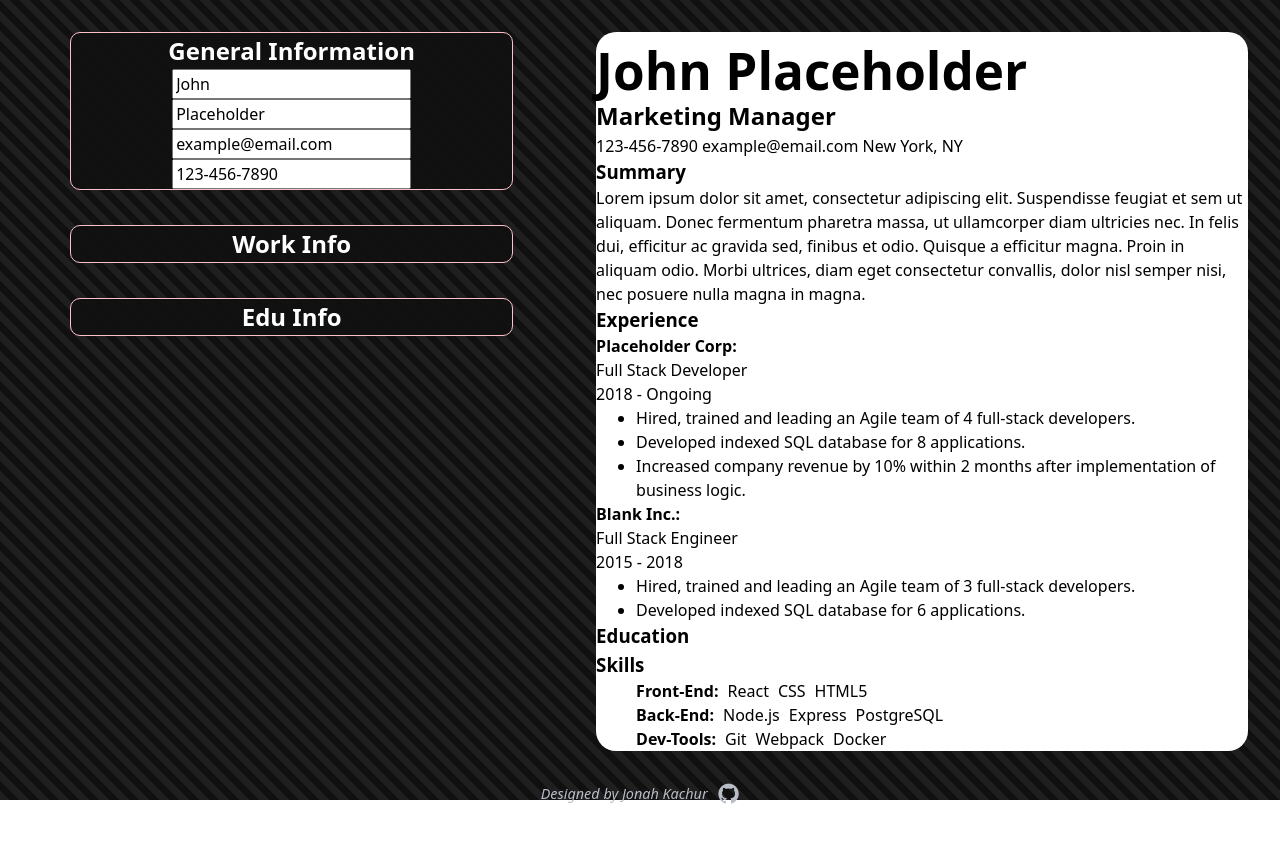
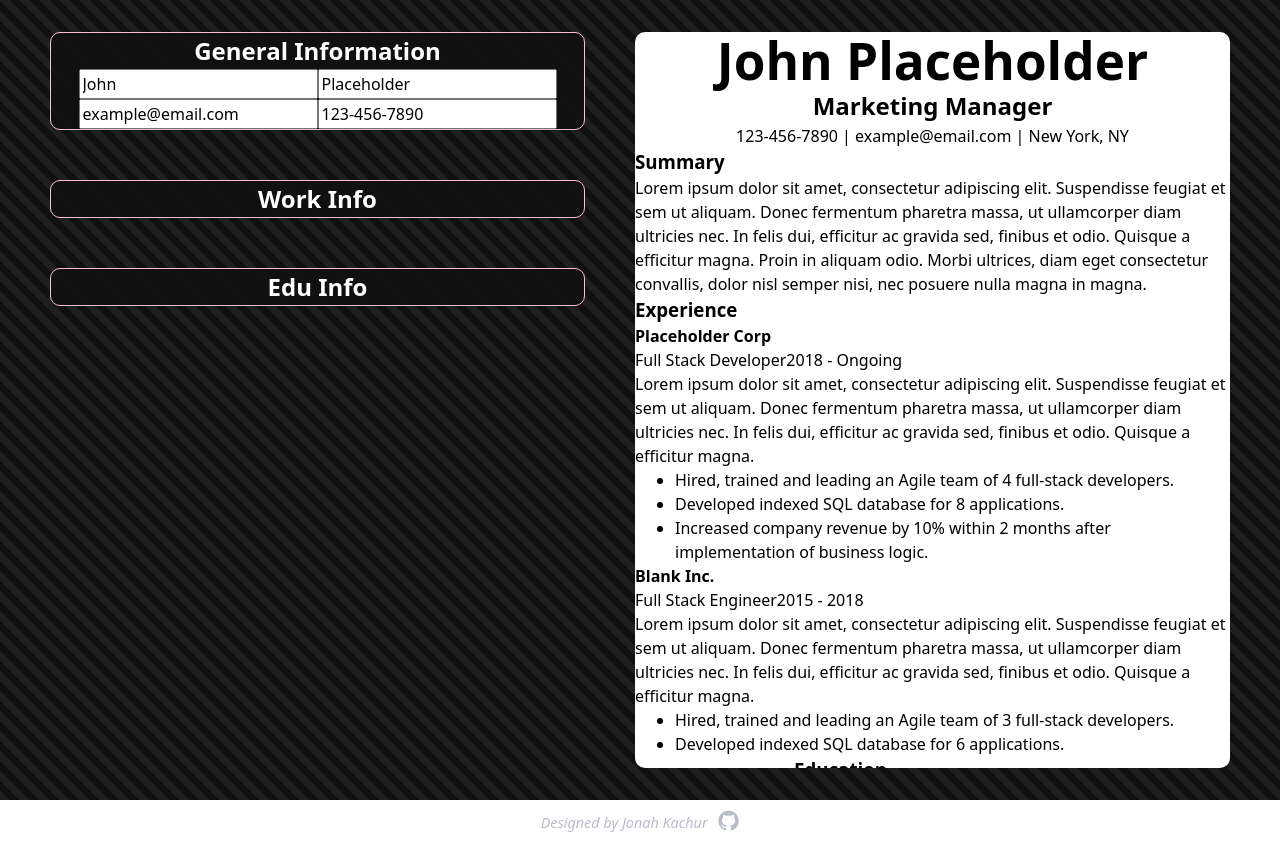
Before and after one commit to JonahKF/odin-reactResumeApp, a React (Vite) app: page / in a window 1280 px wide. Before the commit the page ends 808 px from the top, so only its background shows below. Built offline with nearby package versions, Linux system fonts and the light colour scheme.

Commit message:
Added education to person data, resume preview

```diff
--- a/src/components/App.jsx
+++ b/src/components/App.jsx
@@ -45,6 +45,18 @@ function App() {
         ],
       },
     },
+    education: {
+      "New York University": {
+        degree: "M.S. in Computer Science",
+        startYear: "2013",
+        endYear: "2015",
+      },
+      "Princeton University": {
+        degree: "B.S. in Computer Science",
+        startYear: "2009",
+        endYear: "2013",
+      },
+    },
   });
 
   const handlePersonChange = (field, value) => {
--- a/src/components/ResumePreview.jsx
+++ b/src/components/ResumePreview.jsx
@@ -3,6 +3,7 @@ import "../styles/ResumePreview.css";
 function ResumePreview({ personData }) {
   const skillCategories = Object.keys(personData.skills);
   const companiesWorked = Object.keys(personData.experience);
+  const universitiesAttended = Object.keys(personData.education);
 
   return (
     <div className="resume-preview">
@@ -13,7 +14,7 @@ function ResumePreview({ personData }) {
       <h2 className="job-title">{personData.jobTitle}</h2>
 
       <div className="contact-and-location">
-        {personData.phone} {personData.email} {personData.location}
+        {personData.phone} | {personData.email} | {personData.location}
       </div>
 
       <div className="summary-container">
@@ -25,13 +26,15 @@ function ResumePreview({ personData }) {
         <h3>Experience</h3>
         {companiesWorked.map((company) => (
           <div key={company} className="company-container">
-            <h4>{company}:</h4>
-            <div>{personData.experience[company].position}</div>
-            <div>
-              {personData.experience[company].startYear} -{" "}
-              {personData.experience[company].endYear}
+            <h4>{company}</h4>
+            <div className="position-date-wrapper">
+              <span>{personData.experience[company].position}</span>
+              <span>
+                {personData.experience[company].startYear} -{" "}
+                {personData.experience[company].endYear}
+              </span>
             </div>
-            <div>{company.description}</div>
+            <div>{personData.experience[company].description}</div>
             <ul>
               {personData.experience[company].points.map((point) => (
                 <li key={point}>{point}</li>
@@ -43,6 +46,18 @@ function ResumePreview({ personData }) {
 
       <div className="education-container">
         <h3>Education</h3>
+        {universitiesAttended.map((university) => (
+          <div key={university} className="university-container">
+            <h4>{university}</h4>
+            <div className="degree-date-wrapper">
+              <span>{personData.education[university].degree}</span>
+              <span>
+                {personData.education[university].startYear} -{" "}
+                {personData.education[university].endYear}
+              </span>
+            </div>
+          </div>
+        ))}
       </div>
 
       <div className="skills-container">
--- a/src/styles/App.css
+++ b/src/styles/App.css
@@ -76,21 +76,19 @@ body {
 }
 
 .app-container {
-    display: grid;
-    grid-template-columns: 1.5fr 2fr;
+    display: flex;
+    justify-content: space-evenly;
+    padding: 0 50px 0 50px;
     height: 100%;
-    gap: 6.5vw;
+    gap: 50px;
 }
 
 .left-panel {
     display: flex;
     flex-direction: column;
-    /* padding-top: 20px; */
-    margin-left: 5.5vw;
-    gap: 35px;
+    gap: 50px;
     color: white;
     align-items: center;
-    /* justify-content: space-between; */
 }
 
 .info-card {
@@ -102,14 +100,27 @@ body {
 }
 
 .preview-container {
-    padding-top: 10px;
-    border-radius: 20px;
-    margin-right: 2.5vw;
+    /*padding-top: 10px;*/
+    border-radius: 10px;
+    /*margin-right: 2.5vw;*/
     background-color: white;
+    max-height: calc(100vh - 2.5vw - 2.5vw);
+    overflow-y: hidden;
+    display: flex;
+    flex-direction: column;
+    align-items: center;
+    min-width: 595px;
+    width: 800px;
+    aspect-ratio: 595 / 842;
 }
 
 .resume-preview {
     color: black;
+    max-width: 595px;
+    width: 100%;
+    display: flex;
+    flex-direction: column;
+    align-items: center;
 }
 
 .skill-category {
@@ -123,6 +134,7 @@ body {
 
 footer {
     height: 45px;
+    min-height: 45px;
     margin-top: auto;
     color: #b9bdc7;
     text-align: center;
@@ -131,6 +143,7 @@ footer {
     display: flex;
     gap: 10px;
     justify-content: center;
+    align-items: center;
     z-index: 10;
 }
 
```
